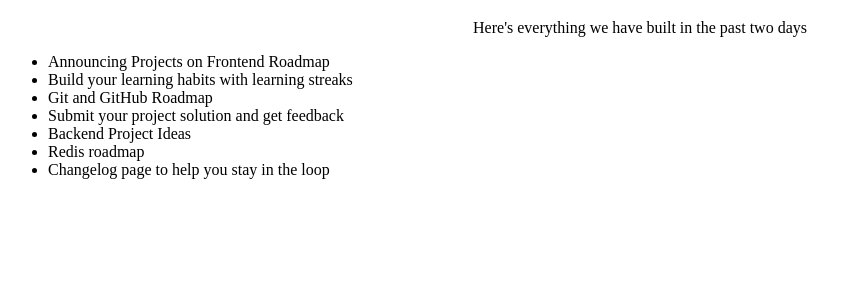
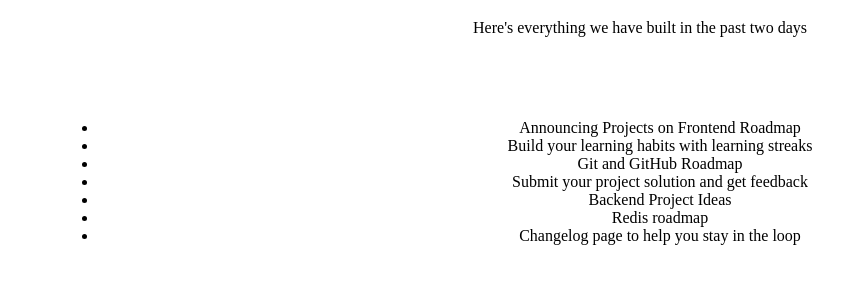
Before and after one commit to Lens2199/HTLM4, a plain HTML site: page index.html in a window 1280 px wide. Shown: the part 61-344 px from the top of the page, without its empty margins (0-843 px from the left). Drawn offline with Linux system fonts and the light colour scheme.

```diff
--- a/css/style.css
+++ b/css/style.css
@@ -1,3 +1,7 @@
 .header{
   text-align: center;
 }
+.main{
+  text-align: center;
+ padding: 50px;
+}
--- a/index.html
+++ b/index.html
@@ -30,7 +30,7 @@
 </header>
 
 <main class="main">
-  <ul>
+  <ul class="list">
     <li>Announcing Projects on Frontend Roadmap</li>
     <li>Build your learning habits with learning streaks</li>
     <li>Git and GitHub Roadmap</li>
```
